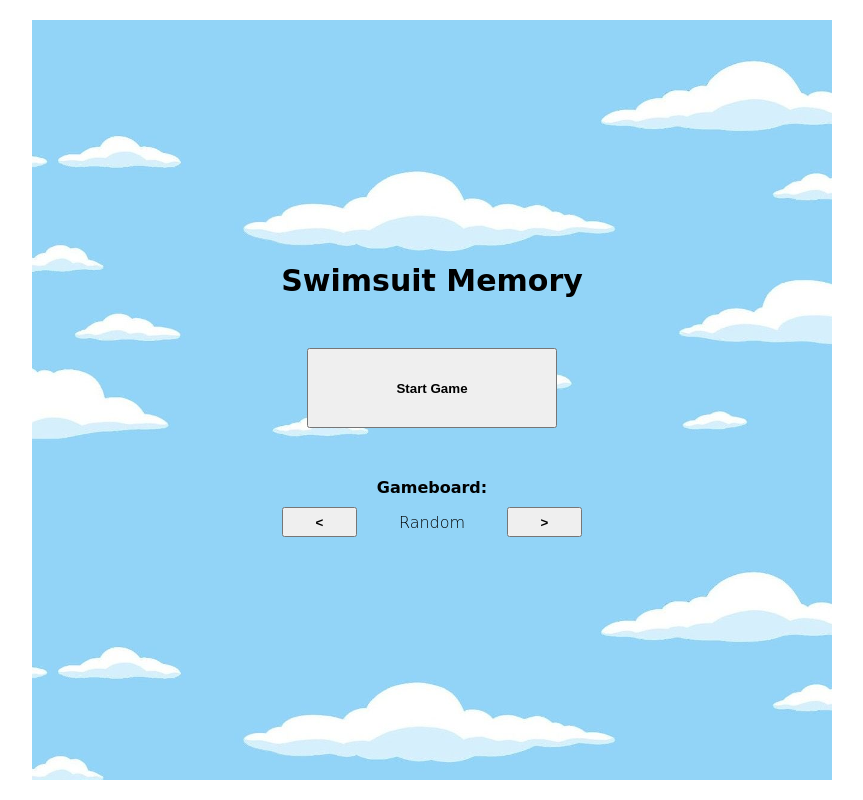
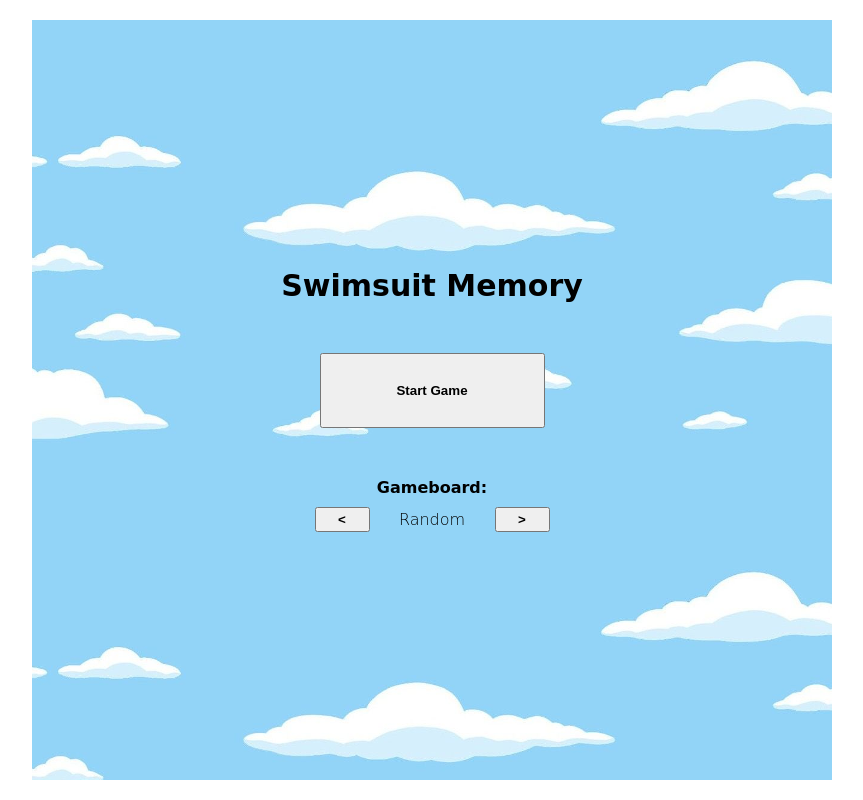
Before and after one commit to dw1284/swimsuit-memory, a React (Create React App) app: page / in a window 1280 px wide. Shown: the whole page, without its empty margins (208-1071 px from the left). Built offline with nearby package versions, Linux system fonts and the light colour scheme.

Commit message:
More button resizing

```diff
--- a/src/App/StartScreen/StartScreen.css
+++ b/src/App/StartScreen/StartScreen.css
@@ -17,8 +17,8 @@
 }
 
 .start-game-button {
-  height: 80px;
-  width: 250px;
+  height: 75px;
+  width: 225px;
   margin-bottom: 50px;
   font-weight: bold;
 }
--- a/src/components/OptionScroller/OptionScroller.css
+++ b/src/components/OptionScroller/OptionScroller.css
@@ -6,13 +6,13 @@
 }
 
 .option-scroller button {
-  height: 30px;
-  width: 75px;
+  height: 25px;
+  width: 55px;
   font-weight: bold;
 }
 
 .selected-option-label-container {
-  width: 150px;
+  width: 125px;
   overflow: hidden;
 }
 
```
